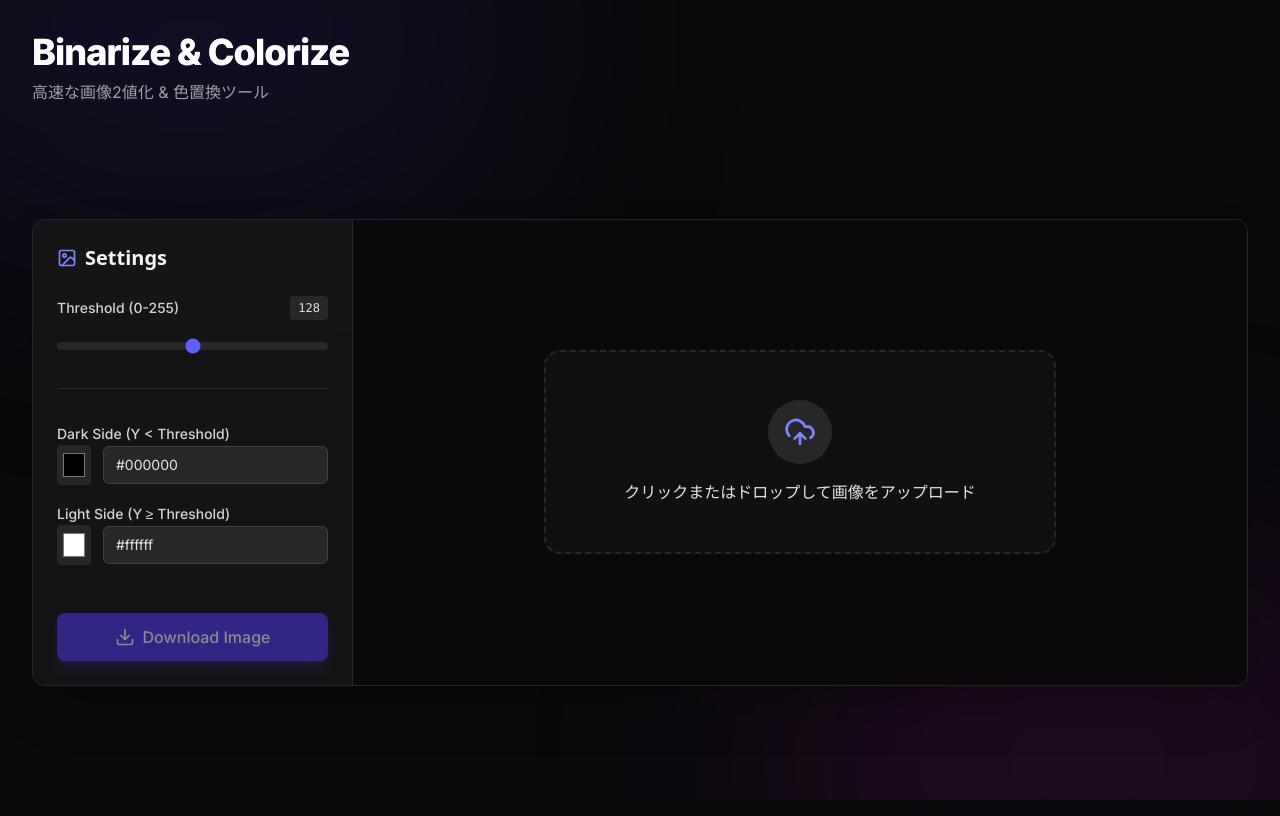
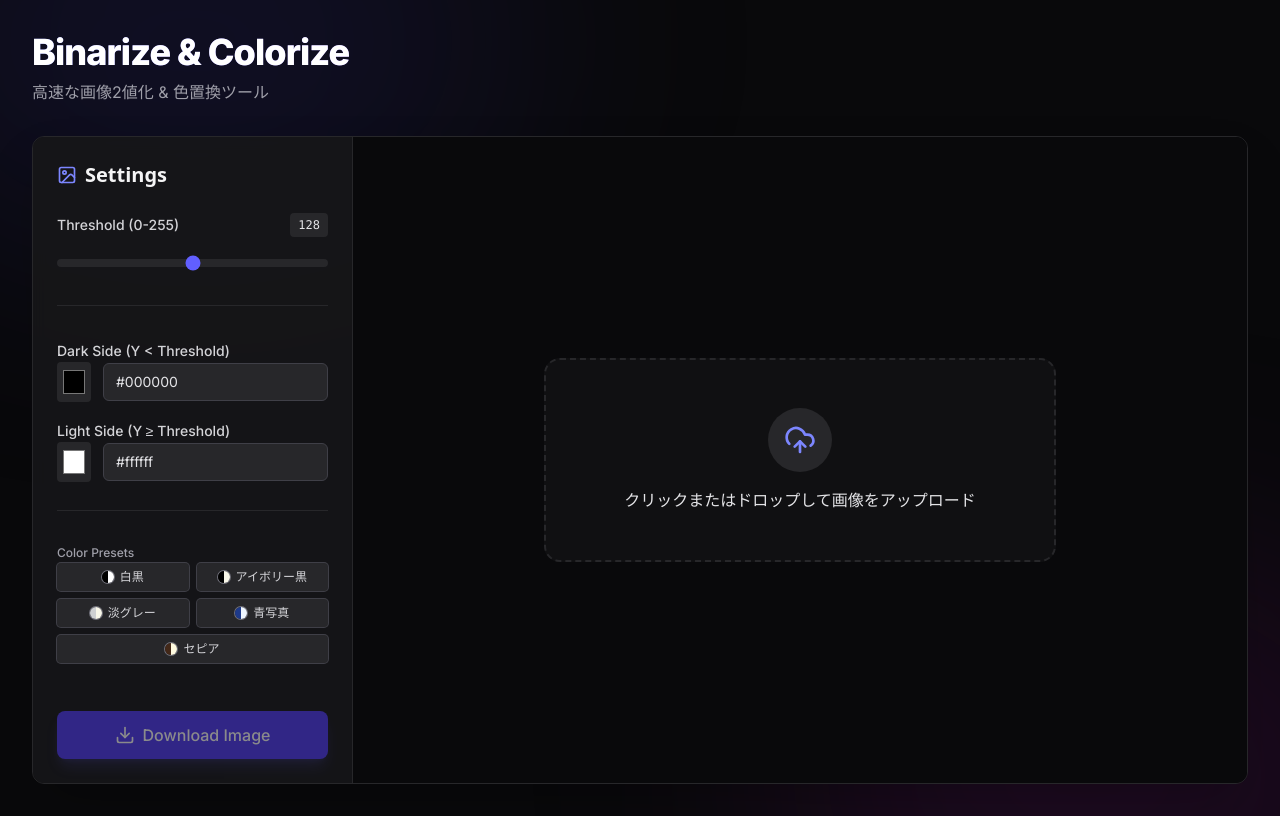
Before and after one commit to petrologyF/app_bw, a Next.js app: page / in a window 1280 px wide. Built offline with nearby package versions, Linux system fonts and the light colour scheme.

Commit message:
Add color preset buttons

```diff
--- a/components/ImageProcessor.tsx
+++ b/components/ImageProcessor.tsx
@@ -235,6 +235,50 @@ export default function ImageProcessor() {
           </div>
         </div>
 
+        <div className="w-full h-[1px] bg-zinc-800 my-1"></div>
+
+        {/* プリセット */}
+        <div className="space-y-2">
+          <label className="text-xs font-medium text-zinc-400">Color Presets</label>
+          <div className="grid grid-cols-2 gap-2">
+            <button
+              onClick={() => { setDarkColor("#000000"); setLightColor("#ffffff"); }}
+              className="px-2 py-1.5 bg-zinc-800 hover:bg-zinc-700 text-xs font-medium rounded text-zinc-300 transition-colors flex items-center justify-center gap-1.5 ring-1 ring-zinc-700"
+            >
+              <div className="w-3 h-3 rounded-full flex overflow-hidden ring-1 ring-zinc-500"><div className="w-1/2 bg-black"></div><div className="w-1/2 bg-white"></div></div>
+              白黒
+            </button>
+            <button
+              onClick={() => { setDarkColor("#000000"); setLightColor("#f8f7e9"); }}
+              className="px-2 py-1.5 bg-zinc-800 hover:bg-zinc-700 text-xs font-medium rounded text-zinc-300 transition-colors flex items-center justify-center gap-1.5 ring-1 ring-zinc-700"
+            >
+              <div className="w-3 h-3 rounded-full flex overflow-hidden ring-1 ring-zinc-500"><div className="w-1/2 bg-[#000000]"></div><div className="w-1/2 bg-[#f8f7e9]"></div></div>
+              アイボリー黒
+            </button>
+            <button
+              onClick={() => { setDarkColor("#ced0d2"); setLightColor("#f8f7e9"); }}
+              className="px-2 py-1.5 bg-zinc-800 hover:bg-zinc-700 text-xs font-medium rounded text-zinc-300 transition-colors flex items-center justify-center gap-1.5 ring-1 ring-zinc-700"
+            >
+              <div className="w-3 h-3 rounded-full flex overflow-hidden ring-1 ring-zinc-500"><div className="w-1/2 bg-[#ced0d2]"></div><div className="w-1/2 bg-[#f8f7e9]"></div></div>
+              淡グレー
+            </button>
+            <button
+              onClick={() => { setDarkColor("#1e3a8a"); setLightColor("#eff6ff"); }}
+              className="px-2 py-1.5 bg-zinc-800 hover:bg-zinc-700 text-xs font-medium rounded text-zinc-300 transition-colors flex items-center justify-center gap-1.5 ring-1 ring-zinc-700"
+            >
+              <div className="w-3 h-3 rounded-full flex overflow-hidden ring-1 ring-zinc-500"><div className="w-1/2 bg-[#1e3a8a]"></div><div className="w-1/2 bg-[#eff6ff]"></div></div>
+              青写真
+            </button>
+            <button
+              onClick={() => { setDarkColor("#432818"); setLightColor("#fefae0"); }}
+              className="px-2 py-1.5 bg-zinc-800 hover:bg-zinc-700 text-xs font-medium rounded text-zinc-300 transition-colors flex items-center justify-center gap-1.5 ring-1 ring-zinc-700 col-span-2"
+            >
+              <div className="w-3 h-3 rounded-full flex overflow-hidden ring-1 ring-zinc-500"><div className="w-1/2 bg-[#432818]"></div><div className="w-1/2 bg-[#fefae0]"></div></div>
+              セピア
+            </button>
+          </div>
+        </div>
+
         <div className="flex-grow"></div>
 
         {/* ダウンロードボタン */}
```
